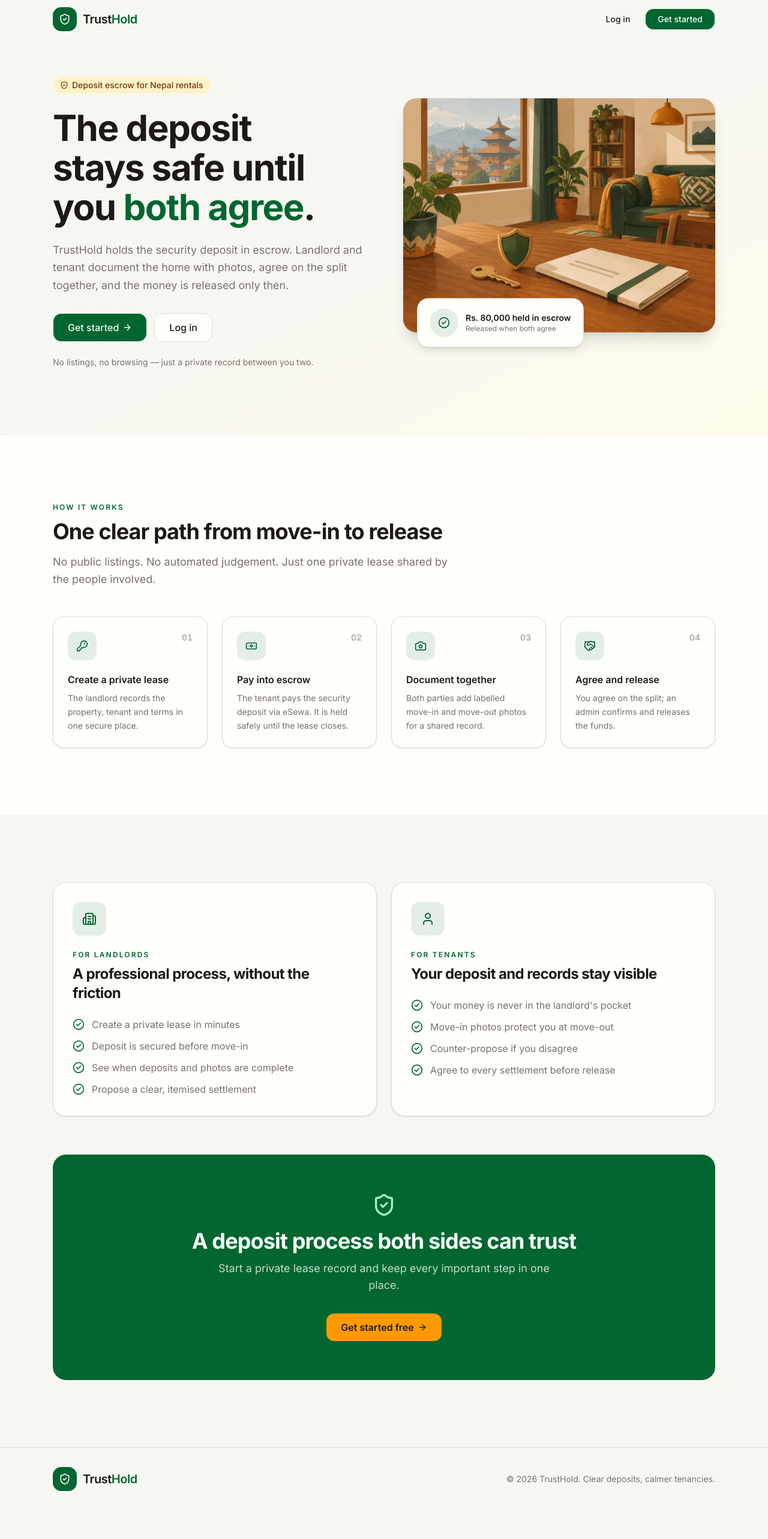
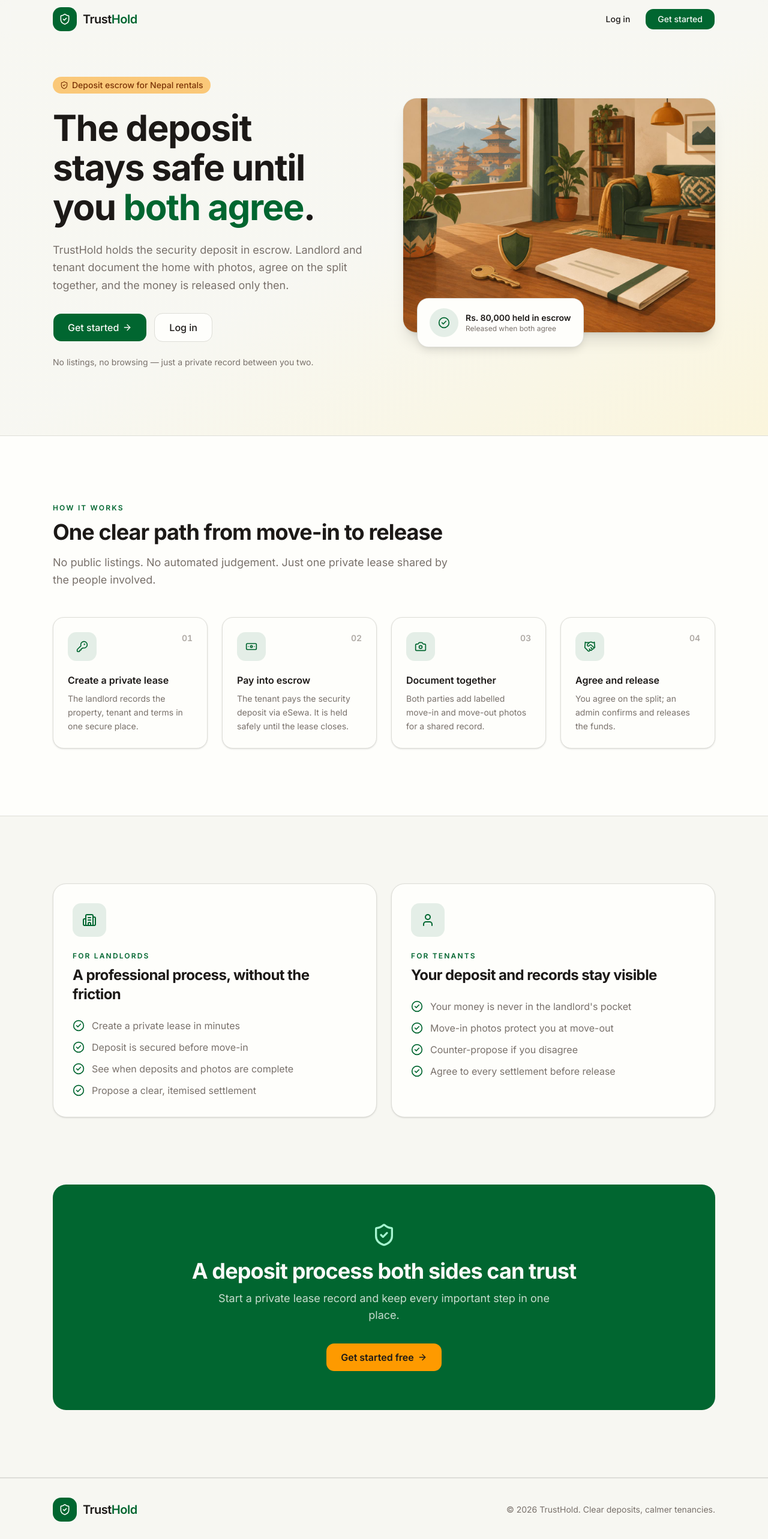
Before and after one commit to BipinKoirala7/TrustHold, a Next.js app in the folder frontend/: page / in a window 1280 px wide. Shown: the top 2566 px of the page at 60% size. Before the commit the page ends 2518 px from the top, so only its background shows below. Built offline with nearby package versions, Linux system fonts and the light colour scheme.

Commit message:
components updated

```diff
--- a/frontend/app/globals.css
+++ b/frontend/app/globals.css
@@ -46,6 +46,11 @@
   --radius-2xl: calc(var(--radius) * 1.8);
   --radius-3xl: calc(var(--radius) * 2.2);
   --radius-4xl: calc(var(--radius) * 2.6);
+
+  --color-highlight: var(--highlight);
+  --color-highlight-foreground: var(--highlight-foreground);
+  --color-highlight-soft: var(--highlight-soft);
+  --color-highlight-soft-foreground: var(--highlight-soft-foreground);
 }
 
 :root {
@@ -66,6 +71,10 @@
   --accent-foreground: oklch(0.448 0.119 151.328);
   --highlight: oklch(0.769 0.188 70.08); /* #F59E0B amber */
   --highlight-foreground: oklch(0.216 0.006 56.043);
+  --highlight-soft: oklch(
+    0.962 0.059 95.617
+  ); /* amber tint for badges and tiles */
+  --highlight-soft-foreground: oklch(0.414 0.112 45.904); /* text on the tint */
   --destructive: oklch(0.577 0.245 27.325);
   --border: oklch(0.9 0.008 106);
   --input: oklch(0.9 0.008 106);
--- a/frontend/app/page.tsx
+++ b/frontend/app/page.tsx
@@ -73,10 +73,9 @@ export default function HomePage() {
 
       <main>
         <Hero />
-
         <section
           id="how-it-works"
-          className="scroll-mt-16 bg-card py-20 md:py-28"
+          className="scroll-mt-16 bg-card py-20 md:py-28 border-b border-input"
         >
           <div className="mx-auto max-w-6xl px-6">
             <SectionHeading
@@ -91,9 +90,8 @@ export default function HomePage() {
             </ol>
           </div>
         </section>
-
-        <section className="bg-background py-20 md:py-28">
-          <div className="mx-auto max-w-6xl px-6">
+        <section className="bg-background py-20 md:py-28 border-b border-input">
+          <div className="max-w-6xl px-6 flex flex-col gap-28 mx-auto">
             <div className="grid gap-6 md:grid-cols-2">
               <AudienceCard
                 icon={Building2}
@@ -108,10 +106,7 @@ export default function HomePage() {
                 items={tenantItems}
               />
             </div>
-
-            <div className="mt-16">
-              <CtaBanner />
-            </div>
+            <CtaBanner />
           </div>
         </section>
       </main>
--- a/frontend/src/components/marketing/cta-banner.tsx
+++ b/frontend/src/components/marketing/cta-banner.tsx
@@ -17,7 +17,7 @@ export function CtaBanner() {
         href="/register"
         className={cn(
           buttonVariants({ size: "lg" }),
-          "mt-8 h-12 rounded-xl bg-amber-500 px-6 text-base font-semibold text-stone-900 hover:bg-amber-400",
+          "mt-8 h-12 rounded-xl bg-highlight px-6 text-base font-semibold text-highlight-foreground hover:bg-highlight/90",
         )}
       >
         Get started free
--- a/frontend/src/components/marketing/hero.tsx
+++ b/frontend/src/components/marketing/hero.tsx
@@ -9,10 +9,10 @@ import { cn } from "@/lib/utils";
 
 export function Hero() {
   return (
-    <section className="relative overflow-hidden bg-linear-to-br from-background via-background to-amber-50">
+    <section className="relative overflow-hidden bg-linear-to-br from-background via-background to-highlight-soft/50 border-b border-input">
       <div className="mx-auto grid max-w-6xl items-center gap-14 px-6 pb-20 pt-10 md:pt-16 lg:grid-cols-2 lg:gap-16 lg:pb-28">
         <div>
-          <span className="inline-flex items-center gap-1.5 rounded-full bg-amber-100 px-3 py-1 text-sm font-medium text-amber-900">
+          <span className="inline-flex items-center gap-1.5 rounded-full bg-highlight/50 px-3 py-1 text-sm font-medium text-highlight-soft-foreground">
             <ShieldCheck className="size-3.5" aria-hidden />
             Deposit escrow for Nepal rentals
           </span>
@@ -56,8 +56,7 @@ export function Hero() {
         </div>
 
         <div className="relative pb-6">
-          {/* Gradient shows if the image is missing, so the layout never collapses. */}
-          <div className="relative aspect-4/3 overflow-hidden rounded-3xl bg-linear-to-br from-primary/20 to-amber-100 shadow-xl ring-1 ring-black/5">
+          <div className="relative aspect-4/3 overflow-hidden rounded-3xl bg-linear-to-br from-primary/20 to-highlight-soft shadow-xl ring-1 ring-foreground/5">
             <Image
               src={heroImage}
               alt="A sunlit living room with a wooden table holding a key, a shield and a folded lease agreement, with Kathmandu rooftops through the window"
--- a/frontend/src/components/marketing/icon-tile.tsx
+++ b/frontend/src/components/marketing/icon-tile.tsx
@@ -6,7 +6,7 @@ const iconTileVariants = cva("flex shrink-0 items-center justify-center", {
     tone: {
       mint: "bg-primary/10 text-primary",
       solid: "bg-primary text-primary-foreground",
-      amber: "bg-amber-100 text-amber-800",
+      amber: "bg-highlight-soft text-highlight-soft-foreground",
     },
     size: {
       sm: "size-9 [&_svg]:size-4",
--- a/frontend/src/components/marketing/marketing-footer.tsx
+++ b/frontend/src/components/marketing/marketing-footer.tsx
@@ -3,7 +3,7 @@ import { Year } from "./footer-date";
 
 export function MarketingFooter() {
   return (
-    <footer className="border-t border-border bg-background">
+    <footer className="border-t border-input bg-background">
       <div className="mx-auto flex max-w-6xl flex-col items-center justify-between gap-4 px-6 py-8 sm:flex-row">
         <Logo />
         <p className="text-sm text-muted-foreground">
```
